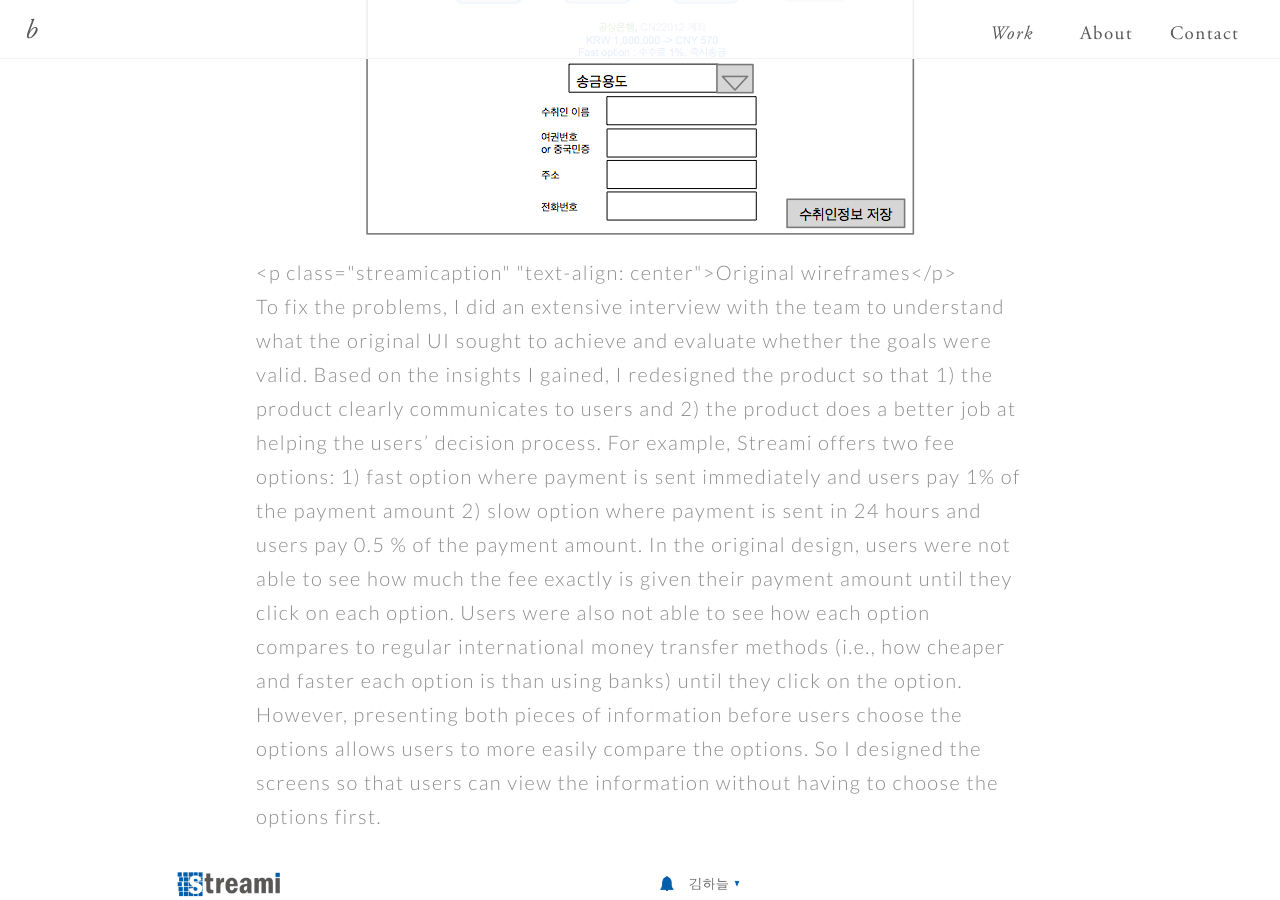
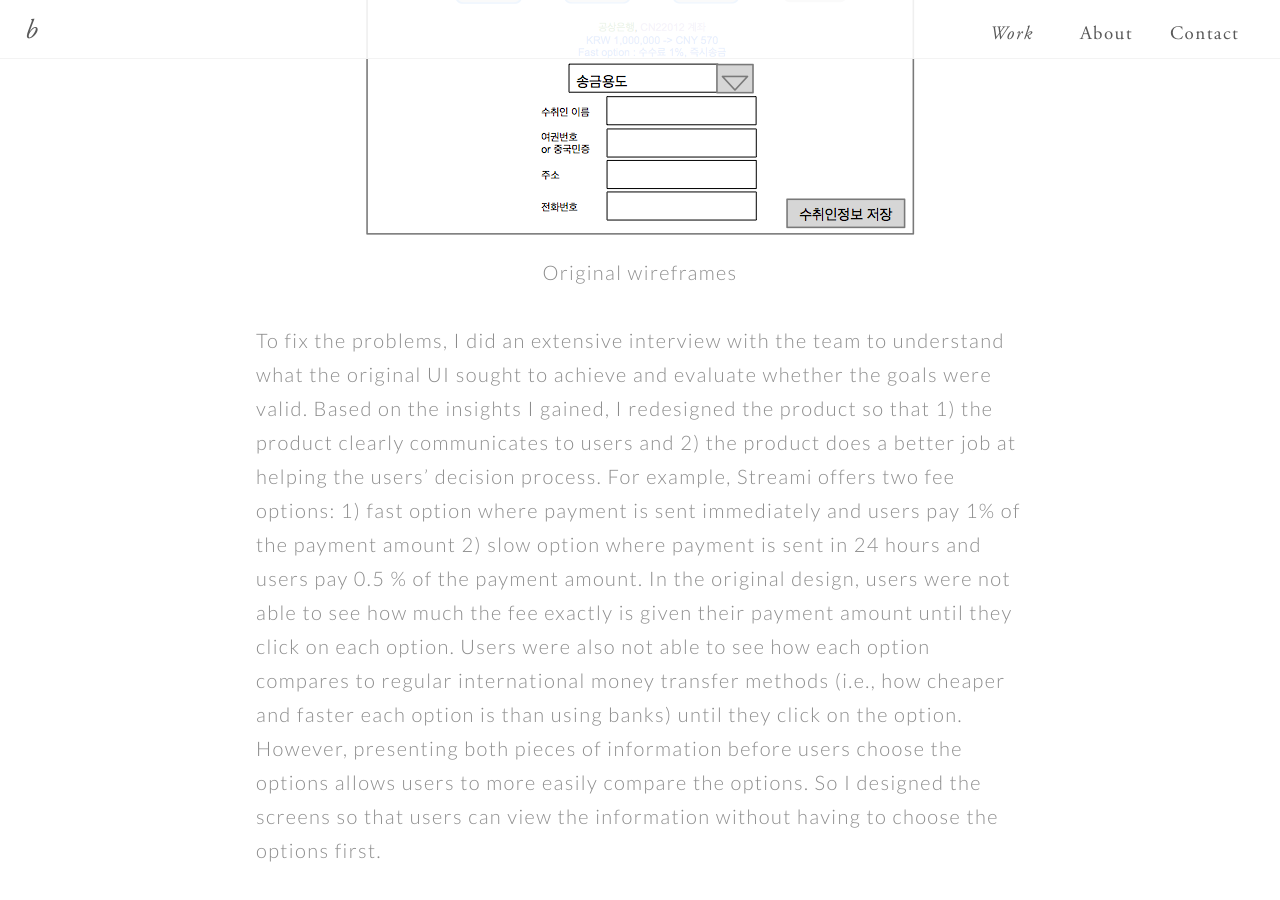
Before and after one commit to bkwon0402/bkwon0402.github.io, a Jekyll site: the page built from item/streami.md, in a window 1280 px wide and 900 px high, scrolled down 1185 px. Built offline with Jekyll 4.4.1, drawn with Linux system fonts in a browser that asks for light colours.

Commit message:
Update streami.md

```diff
--- a/item/streami.md
+++ b/item/streami.md
@@ -24,7 +24,7 @@
 
 
 <div class="small_container">
-	<p class="streamicaption" "text-align: center">Original wireframes</p>
+	<p class="streamicaption" style="text-align: center">Original wireframes</p>
 
 <br>
 
```
